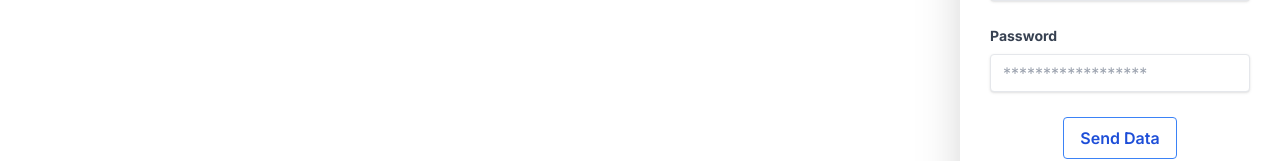
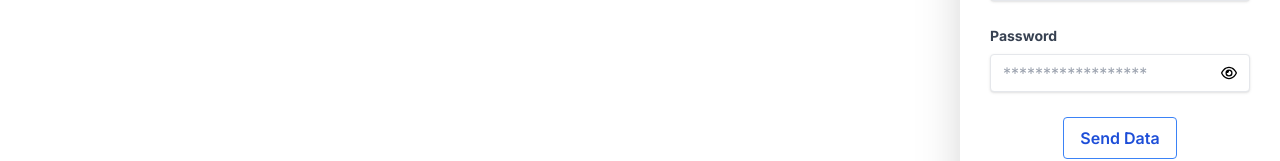
Before and after one commit to Housselins/mobility-cali, a Next.js app in the folder mobilitie-cali/: page / in a window 1280 px wide. Both pictures are taken after a click on the button "iniciar sesión". Shown: the part 153-314 px from the top of the page. Built offline with nearby package versions, Linux system fonts and the light colour scheme.

Commit message:
Captcha integration

```diff
--- a/mobilitie-cali/package.json
+++ b/mobilitie-cali/package.json
@@ -14,7 +14,9 @@
     "next": "14.2.5",
     "react": "^18",
     "react-dom": "^18",
-    "react-hook-form": "^7.52.2"
+    "react-hook-form": "^7.52.2",
+    "react-hot-toast": "^2.4.1",
+    "react-icons": "^5.3.0"
   },
   "devDependencies": {
     "@types/node": "^20",
--- a/mobilitie-cali/src/app/page.tsx
+++ b/mobilitie-cali/src/app/page.tsx
@@ -1,4 +1,5 @@
 'use client';
+import { Toaster } from "react-hot-toast";
 import LoginForm from "../components/forms/login"
 import React from "react";
 export default function Home() {
@@ -13,6 +14,7 @@ export default function Home() {
 
   return (
     <main>
+       <Toaster />
       <div className="relative h-full w-full">
         <div className="absolute inset-x-0 top-0 h-10 flex px-5" style={{ backgroundColor: 'rgb(51, 102, 204)', flexDirection: 'row', justifyContent: 'space-between', alignItems: 'center' }}>
           <p>Top Bar</p>
--- a/mobilitie-cali/src/components/forms/login.tsx
+++ b/mobilitie-cali/src/components/forms/login.tsx
@@ -1,6 +1,8 @@
 import { useForm } from 'react-hook-form';
-import { useRouter } from 'next/router';
 import axios from 'axios';
+import { toast, } from 'react-hot-toast';
+import { FaRegEye, FaRegEyeSlash } from "react-icons/fa6";
+import React from 'react';
 
 export default function LoginForm() {
     const {
@@ -9,42 +11,129 @@ export default function LoginForm() {
         formState: { errors },
     } = useForm();
 
-    //const router = useRouter();
+    //Captcha func
+    const [tryCount, setTryCount] = React.useState(0);
+    const [captchaCode, setCaptchaCode] = React.useState("");
+    const generarCodigo = () => {
+        const letra = String.fromCharCode(97 + Math.floor(Math.random() * 26));
+        const numeros = Math.floor(1000 + Math.random() * 9000);
+        return letra + numeros.toString();
+    }
 
     const onSubmit = async (data: any) => {
+
         try {
             const response = await axios.post('http://localhost:4000/auth', data);
             console.log('Response:', response.data);
             //router.push('/dashboard');
             window.location.href = '/dashboard';
 
-        } catch (error) {
-            console.error('Error al enviar los datos:', error);
+        } catch (error: any) {
+            if (error.response && error.response.data && error.response.data.message === "Invalid credentials") {
+                setTryCount(tryCount + 1);
+                setCaptchaCode(generarCodigo());
+                toast(
+                    (t) => (
+                        <div style={{ color: '#fff' }}>
+                            <strong>Error!</strong>
+                            <p>Wrong credentials.</p>
+                        </div>
+                    ),
+                    {
+                        style: {
+                            backgroundColor: 'red',
+                            color: '#fff',
+                        },
+                        icon: '❌',
+                        duration: 3000,
+                    }
+                );
+            } else {
+                console.error("An unexpected error occurred:", error);
+
+            }
         }
     };
+
+    //View password func
+    const [viewPass, setViewPass] = React.useState(false);
+    const showHidePass = () => {
+        setViewPass(!viewPass);
+    }
+
+    //Confirm captcha
+    const [typeCapt, setTypeCapt] = React.useState("");
+    const captchaValidate = () => {
+        if(typeCapt === captchaCode) {
+            setTryCount(0);
+        } else {
+            toast(
+                (t) => (
+                    <div style={{ color: '#fff' }}>
+                        <strong>Error!</strong>
+                        <p>The captcha doesn't match</p>
+                    </div>
+                ),
+                {
+                    style: {
+                        backgroundColor: 'red',
+                        color: '#fff',
+                    },
+                    icon: '❌',
+                    duration: 3000,
+                }
+            );
+        }
+    }
 
     return (
         <form onSubmit={handleSubmit(onSubmit)} className="form" style={{ width: '100%', height: '100%' }}>
             <div style={{ height: '100%', width: '100%', display: 'flex', flexDirection: 'column', justifyContent: 'center', alignItems: 'center', gap: '25px' }}>
+                {tryCount < 3 ? (
+                    <>
                         <div>
                             <label className="block text-gray-700 text-sm font-bold mb-2">
                                 Email
                             </label>
                             <input {...register("email", { required: true })} className="shadow appearance-none border rounded w-full py-2 px-3 text-gray-700 leading-tight focus:outline-none focus:shadow-outline" id="username" type="text" placeholder="Email" />
-                    {errors.email && <p className="text-red-500 text-xs italic">Email es requerido.</p>}
+                            {errors.email && <p className="text-red-500 text-xs italic">Email is required.</p>}
                         </div>
 
                         <div>
                             <label className="block text-gray-700 text-sm font-bold mb-2">
                                 Password
                             </label>
-                    <input {...register("password", { required: true })} className="shadow appearance-none border rounded w-full py-2 px-3 text-gray-700 leading-tight focus:outline-none focus:shadow-outline" id="password" type="password" placeholder="******************" />
-                    {errors.password && <p className="text-red-500 text-xs italic">Password es requerido.</p>}
+                            <div style={{ position: 'relative' }}>
+                                <input {...register("password", { required: true })} className="shadow appearance-none border rounded w-full py-2 px-3 text-gray-700 leading-tight focus:outline-none focus:shadow-outline" id="password" type={viewPass ? 'text' : 'password'} placeholder="******************" />
+                                <div style={{ position: 'absolute', top: '30%', right: '5%' }} onClick={showHidePass}>
+                                    {viewPass ? <FaRegEyeSlash /> : <FaRegEye />}
+                                </div>
+                            </div>
+                            {errors.password && <p className="text-red-500 text-xs italic">Password is required.</p>}
                         </div>
 
                         <button type="submit" className="bg-transparent hover:bg-blue-500 text-blue-700 font-semibold hover:text-white py-2 px-4 border border-blue-500 hover:border-transparent rounded">
                             Send Data
                         </button>
+                    </>) : (
+                    <>
+                        <div style={{ width: '100%', height: '100%', display: 'flex', flexDirection: 'column', textAlign: 'center', justifyContent: 'center', alignItems: 'center' }}>
+                            <p>Ops! You have entered your credentials incorrectly 3 times</p>
+                            <br />
+                            <p>Captcha:</p>
+                            <div className='bg-blue-500 font-semibold text-white py-2 px-4  w-2/3 border border-transparent rounded'>
+                            <p>{captchaCode}</p>
+                            </div>
+                            <br />
+                            <input type="text" onChange={(e: any)=> setTypeCapt(e.target.value)} placeholder='Type the captcha' className="shadow appearance-none border rounded w-2/3 py-2 px-3 text-gray-700 leading-tight focus:outline-none focus:shadow-outline"/>
+                            <br />
+                            <button type='button' onClick={captchaValidate} className="bg-transparent hover:bg-blue-500 text-blue-700 font-semibold hover:text-white py-1 px-4 border border-blue-500 hover:border-transparent rounded">
+                                Confirm
+                            </button>
+                        </div>
+                    </>
+                )
+                }
             </div>
         </form>
     );
```
Also changed, not shown: 1 other file (tests, documents, lock files or other folders). Lines whose indentation alone changed are shown as unchanged.
